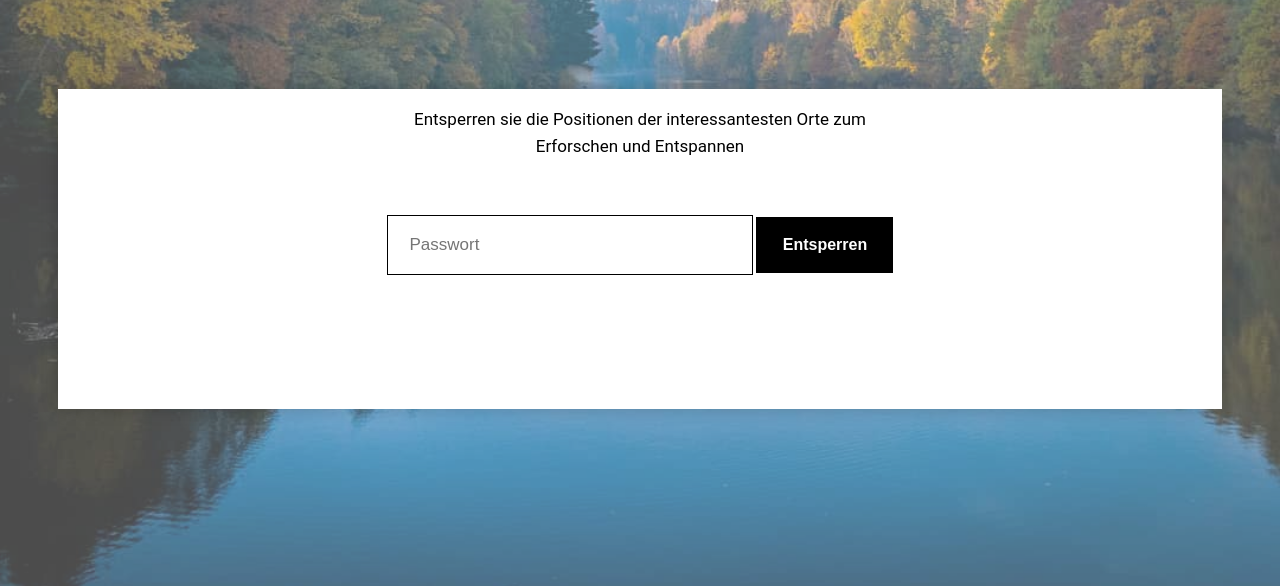
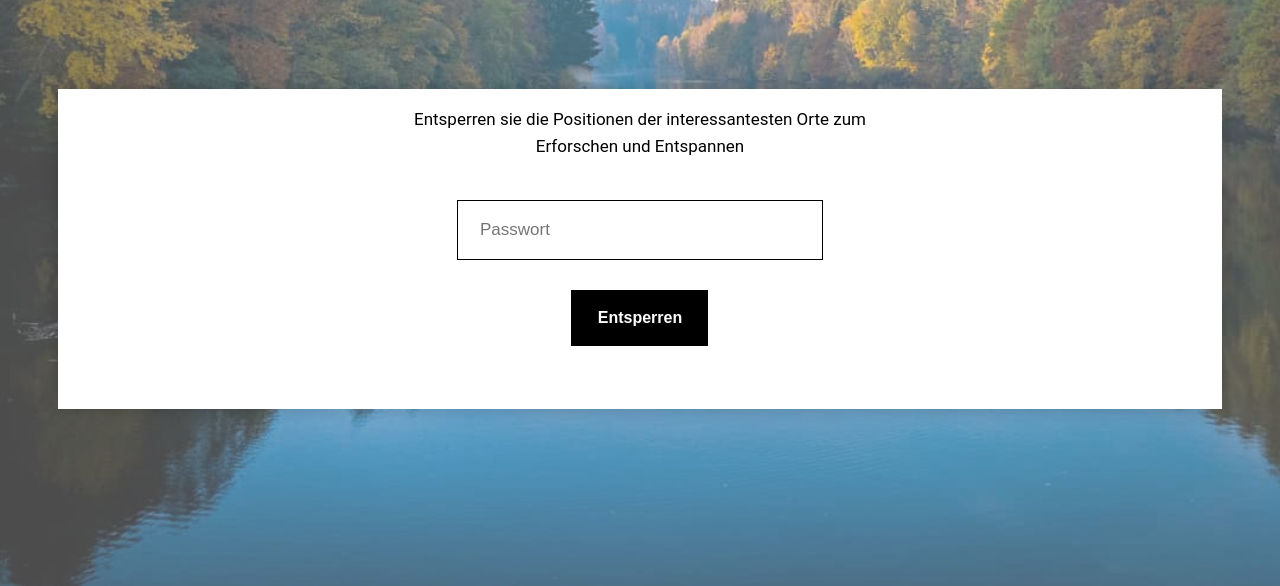
Before and after one commit to MichaelSchauer/michaelschauer.github.io, a PHP site: page / in a window 1280 px wide. Shown: the part 151-737 px from the top of the page. Run offline with PHP 8.4, Linux system fonts and the light colour scheme.

Commit message:
Add files via upload

```diff
--- a/style.css
+++ b/style.css
@@ -186,10 +186,16 @@ body {
     margin-top: 31px;
     text-indent: 20px;
     border-radius: none;
+    display: block;
+    margin: 0 auto;
+    margin-top: 40px;
+    margin-bottom: 30px;
 }
 
 #home button{
     margin-top: 40px;
+    display: block;
+    margin: 0 auto;
 }
 
 /* HOME  Unlocked*/
```
